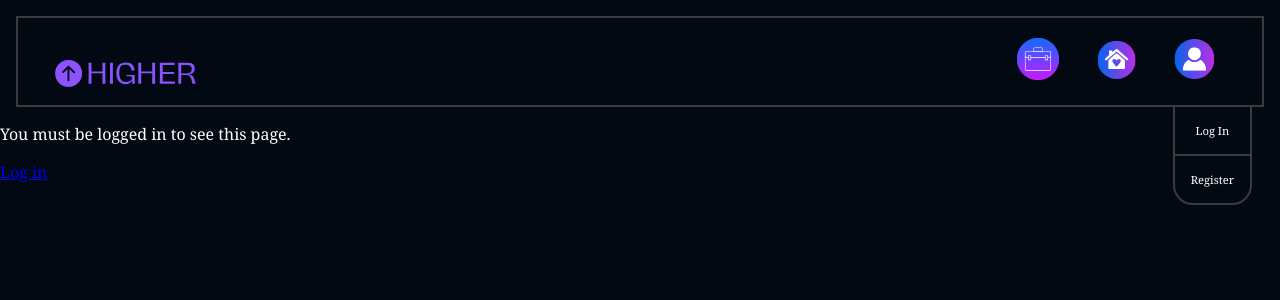
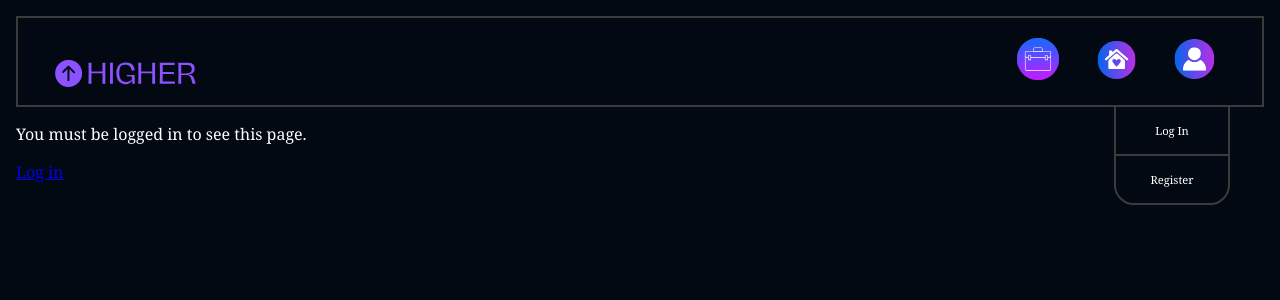
Before and after one commit to mariam1798/higher-frontend, a React (Create React App) app: page /user in a window 1280 px wide. Both pictures are taken after a click on the picture 1194 px from the left and 59 px from the top of the page. Shown: the top 300 px of the page. Built offline with nearby package versions, Linux system fonts and the light colour scheme; a web font is replaced by a local one.

Commit message:
add useref to dropdown

```diff
--- a/src/App.scss
+++ b/src/App.scss
@@ -2,3 +2,7 @@
 @use "./styles/partials/variables" as *;
 @use "./styles/partials/resets";
 @use "./styles/partials/fonts";
+
+.container {
+  margin: 1rem;
+}
--- a/src/components/DropDown/DropDown.js
+++ b/src/components/DropDown/DropDown.js
@@ -1,16 +1,31 @@
 import "./DropDown.scss";
 import { Link } from "react-router-dom";
 import userIcon from "../../assets/icons/user.svg";
-import { useState } from "react";
+import { useEffect, useRef, useState } from "react";
 import { useAuth } from "../UseContext/UseContext";
 export default function DropDown({ failedAuth, handleLogout }) {
   const [isVisible, setIsVisible] = useState(false);
-  const dropdownClick = () => setIsVisible(!isVisible);
+  const dropdownRef = useRef(null);
   const { authToken, logout } = useAuth();
   const isAuthenticated = !!authToken;
 
+  const dropdownClick = () => setIsVisible(!isVisible);
+
+  useEffect(() => {
+    const handleClickOutside = (event) => {
+      if (dropdownRef.current && !dropdownRef.current.contains(event.target)) {
+        setIsVisible(false);
+      }
+    };
+
+    document.addEventListener("mousedown", handleClickOutside);
+
+    return () => {
+      document.removeEventListener("mousedown", handleClickOutside);
+    };
+  }, []);
   return (
-    <section className="dropdown">
+    <section ref={dropdownRef} className="dropdown">
       <img
         onClick={dropdownClick}
         src={userIcon}
@@ -23,9 +38,14 @@ export default function DropDown({ failedAuth, handleLogout }) {
             {isAuthenticated ? (
               <>
                 <Link to="/user" className="dropdown__navigate">
-                  <li className="dropdown__item ">Profile</li>
+                  <li className="dropdown__item dropdown__item--bottom">
+                    Profile
+                  </li>
                 </Link>
-                <li onClick={handleLogout} className="dropdown__item">
+                <li
+                  onClick={handleLogout}
+                  className="dropdown__item dropdown__item--top"
+                >
                   Log Out
                 </li>
               </>
@@ -37,7 +57,9 @@ export default function DropDown({ failedAuth, handleLogout }) {
                   </li>
                 </Link>
                 <Link to="/" className="dropdown__navigate">
-                  <li className="dropdown__item ">Register</li>
+                  <li className="dropdown__item  dropdown__item--top">
+                    Register
+                  </li>
                 </Link>
               </>
             )}
--- a/src/components/DropDown/DropDown.scss
+++ b/src/components/DropDown/DropDown.scss
@@ -5,9 +5,10 @@
   position: relative;
   &__label {
     border: $divider-line;
-    left: 20.5%;
+    right: 0%;
     top: 4.3rem;
     position: absolute;
+    z-index: 1000;
     background-color: $primary-background-color;
     border-bottom-left-radius: $border-radius;
     border-bottom-right-radius: $border-radius;
@@ -29,11 +30,16 @@
     color: white;
     font-size: 0.7rem;
     padding: 1rem;
+    width: 7rem;
     &--bottom {
       border-bottom: $divider-line;
     }
+    &--top {
+      border-bottom-left-radius: $border-radius;
+      border-bottom-right-radius: $border-radius;
+    }
     &:hover {
-      border-bottom: pink;
+      @include background;
     }
   }
 }
--- a/src/components/Nav/Nav.js
+++ b/src/components/Nav/Nav.js
@@ -2,7 +2,7 @@ import logo from "../../assets/icons/high.svg";
 import higher from "../../assets/icons/higher.svg";
 import "./Nav.scss";
 import NavSide from "../NavSide/NavSide";
-import Search from "../Search/Search";
+import Search from "../Upload/Upload";
 import { Link } from "react-router-dom";
 
 export default function Nav({
--- a/src/components/Search/Search.js
+++ b/src/components/Upload/Upload.js
@@ -1,4 +1,4 @@
-import "./Search.scss";
+import "./Upload.scss";
 import { useNavigate } from "react-router-dom";
 import UploadModal from "../UploadModal/UploadModal";
 import axios from "axios";
@@ -74,13 +74,13 @@ export default function Search({ id, setVideos, avatar }) {
     <section className="search">
       <div className="search__container">
         <div className="search__top">
-          <div className="search__wrap">
+          {/* <div className="search__wrap">
             <input
               className="search__bar"
               placeholder="SEARCH"
               name="search"
             ></input>
-          </div>
+          </div> */}
         </div>
         <div className="search__wrap">
           <button onClick={handleOpenModal} className="search__button">
--- a/src/pages/UserPage/UserPage.js
+++ b/src/pages/UserPage/UserPage.js
@@ -6,6 +6,7 @@ import Nav from "../../components/Nav/Nav";
 
 import { getProfile, fetchVideos } from "../../utils/axios";
 import UserProfile from "../../components/UserProfile/UserProfile";
+import Upload from "../../components/Upload/Upload";
 
 export default function UserPage() {
   const [user, setUser] = useState(null);
@@ -76,12 +77,12 @@ export default function UserPage() {
   }
   return (
     <>
-      <Nav
-        avatar={`${process.env.REACT_APP_API_BASE_URL}/${user.avatar}`}
-        id={user.id}
-        setVideos={setVideos}
-      />
       <main className="user">
+        <Upload
+          avatar={`${process.env.REACT_APP_API_BASE_URL}/${user.avatar}`}
+          id={user.id}
+          setVideos={setVideos}
+        />
         <UserProfile
           avatar={`${process.env.REACT_APP_API_BASE_URL}/${user.avatar}`}
           user={user}
```
Also changed, not shown: src/components/Upload/Upload.scss (renamed from src/components/Search/Search.scss).
